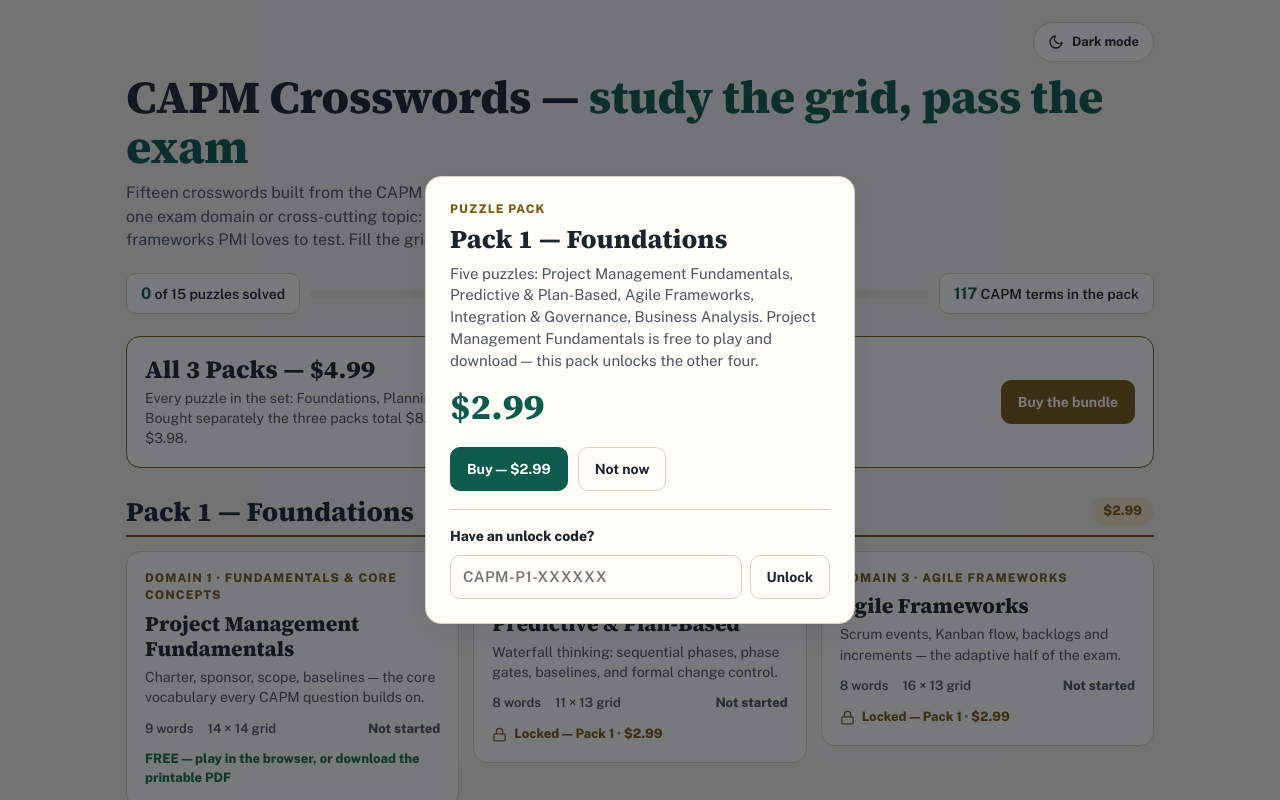
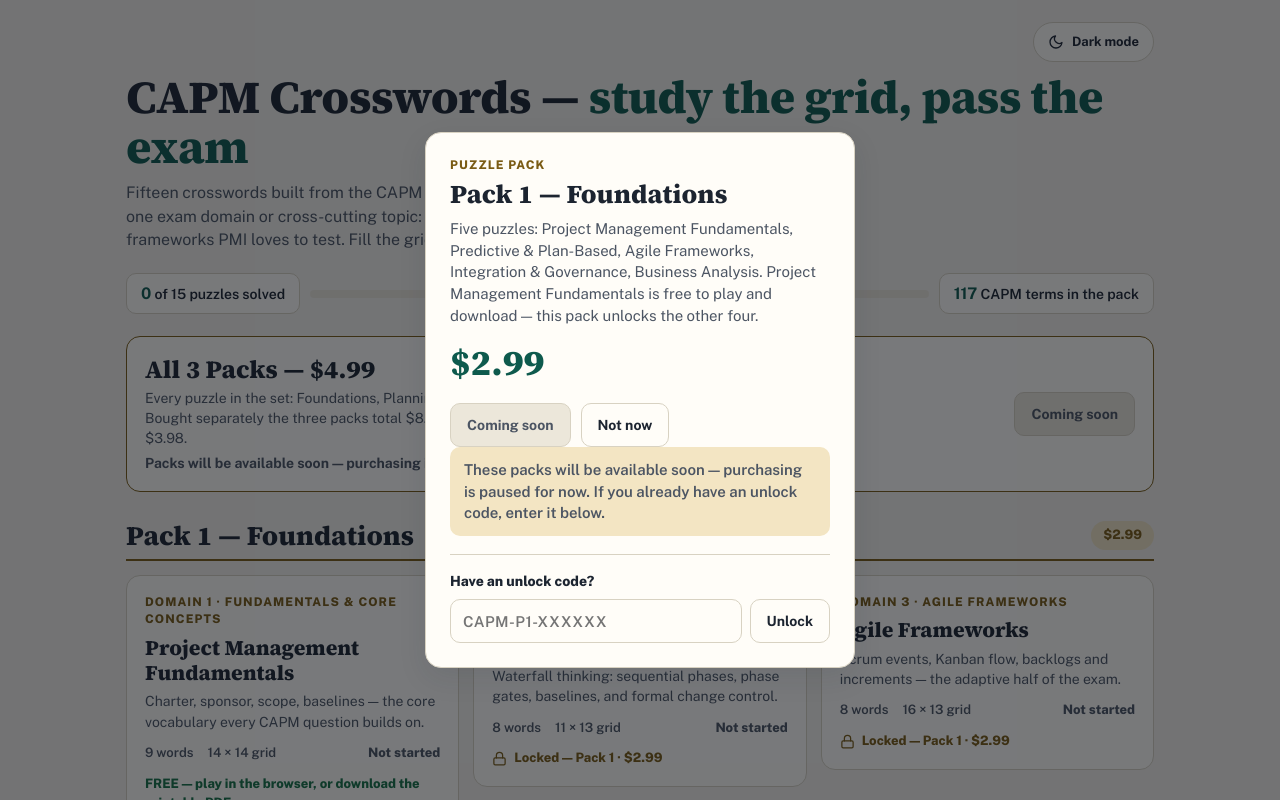
Before and after one commit to carlransom/capm-crosswords, a plain HTML site: page index.html in a window 1280 px wide. Both pictures are taken after a click on the button 639 px from the left and 656 px from the top of the page. Shown: the top 800 px of the page. Drawn offline with nearby package versions, Linux system fonts and the light colour scheme.

Commit message:
Pause purchasing: Buy buttons now Coming soon, Square links removed

```diff
--- a/index.html
+++ b/index.html
@@ -126,6 +126,10 @@
       .btn.primary{background:var(--accent);border-color:var(--accent);color:var(--accent-ink)}
       .btn.gold{background:var(--gold);border-color:var(--gold);color:#fff}
       :root[data-theme="dark"] .btn.gold{color:#191204}
+      .btn:disabled{background:var(--surface2);border-color:var(--line);color:var(--ink2);cursor:not-allowed}
+      .btn:disabled:hover{border-color:var(--line)}
+      :root[data-theme="dark"] .btn.gold:disabled{color:var(--ink2)}
+      .soon-note{margin:6px 0 0;font-size:13px;font-weight:700;color:var(--gold)}
       .layout{display:grid;grid-template-columns:minmax(0,560px) minmax(0,1fr);gap:22px;align-items:start}
       @media (max-width:820px){.layout{grid-template-columns:1fr}}
       .boardbox{background:var(--surface);border:1px solid var(--line);border-radius:14px;padding:12px;box-shadow:var(--shadow)}
@@ -191,9 +195,10 @@
           <div>
             <h2>All 3 Packs — $4.99</h2>
             <p>Every puzzle in the set: Foundations, Planning &amp; Control, and People &amp; Risk. Bought separately the three packs total $8.97 — the bundle saves you $3.98.</p>
+            <p class="soon-note">Packs will be available soon — purchasing is paused for now.</p>
           </div>
           <span class="price">$4.99</span>
-          <button class="btn gold buy" id="bundleBuy" type="button">Buy the bundle</button>
+          <button class="btn gold buy" id="bundleBuy" type="button" disabled aria-disabled="true">Coming soon</button>
         </div>
         <div id="packGroups"></div>
         <p class="foot">Clues follow the PMI CAPM Exam Content Outline and PMBOK® Guide terminology. Progress is saved on this device — close the page and your grids, timer and checks are right where you left them when you come back. PMBOK and CAPM are registered marks of the Project Management Institute, Inc. This is an independent study aid, not affiliated with PMI.</p>
@@ -255,10 +260,10 @@
           <p id="buyDesc"></p>
           <div class="bigprice" id="buyPrice"></div>
           <div class="actions">
-            <button class="btn primary" id="buyBtn" type="button">Buy</button>
+            <button class="btn primary" id="buyBtn" type="button" disabled aria-disabled="true">Coming soon</button>
             <button class="btn" id="buyClose" type="button">Not now</button>
           </div>
-          <p class="buymsg hidden" id="buyMsg" aria-live="polite"></p>
+          <p class="buymsg" id="buyMsg" aria-live="polite">These packs will be available soon — purchasing is paused for now. If you already have an unlock code, enter it below.</p>
           <div class="unlockbox">
             <label for="unlockInput">Have an unlock code?</label>
             <div class="unlockrow">
@@ -641,13 +646,10 @@
       document.getElementById("packBar").style.width=(100*done/PUZZLES.length)+"%";
     }
 
-    /* ---------- buy panel: Square checkout links + unlock codes ---------- */
-    var SQUARE_LINKS = {
-      pack1:"https://square.link/u/iM100S4D",
-      pack2:"https://square.link/u/O0UmSNEh",
-      pack3:"https://square.link/u/4pdf3qBa",
-      bundle:"https://square.link/u/G5aaJuGa"
-    };
+    /* ---------- buy panel: purchasing paused (coming soon) + unlock codes ---------- */
+    /* Checkout is temporarily disabled — no payment links are used anywhere
+       and every Buy button renders disabled as "Coming soon". The unlock
+       codes below still work exactly as before. */
     /* code -> pack ids it unlocks (the bundle code unlocks all three) */
     var UNLOCK_CODES = {
       "CAPM-P1-7HCCYH":["pack1"],
@@ -662,7 +664,9 @@
       var title=document.getElementById("buyTitle"), desc=document.getElementById("buyDesc"),
           price=document.getElementById("buyPrice"), kicker=document.getElementById("buyKicker"),
           btn=document.getElementById("buyBtn");
-      document.getElementById("buyMsg").classList.add("hidden");
+      var bm=document.getElementById("buyMsg");
+      bm.textContent="These packs will be available soon — purchasing is paused for now. If you already have an unlock code, enter it below.";
+      bm.classList.remove("hidden");
       var um=document.getElementById("unlockMsg");
       um.classList.add("hidden"); um.textContent="";
       document.getElementById("unlockInput").value="";
@@ -671,7 +675,7 @@
         title.textContent="All 3 Packs";
         desc.textContent="Foundations, Planning & Control, and People & Risk — all 15 puzzles. Bought separately the packs total $8.97; the bundle is $4.99, a saving of $3.98.";
         price.textContent="$4.99";
-        btn.textContent="Buy the bundle — $4.99";
+        btn.textContent="Coming soon"; btn.disabled=true; btn.setAttribute("aria-disabled","true");
       } else {
         var pk=item.pack;
         kicker.textContent="Puzzle pack";
@@ -680,21 +684,12 @@
         desc.textContent="Five puzzles: "+names.join(", ")+"."+
           (pk.id==="pack1" ? " Project Management Fundamentals is free to play and download — this pack unlocks the other four." : "");
         price.textContent=pk.price;
-        btn.textContent="Buy — "+pk.price;
+        btn.textContent="Coming soon"; btn.disabled=true; btn.setAttribute("aria-disabled","true");
       }
       buyOverlay.classList.remove("hidden");
-      btn.focus();
+      document.getElementById("buyClose").focus();
     }
     function closeBuy(){ buyOverlay.classList.add("hidden"); }
-    document.getElementById("buyBtn").addEventListener("click", function(){
-      if (!buyItem) return;
-      var key = buyItem.type==="bundle" ? "bundle" : buyItem.pack.id;
-      var link = SQUARE_LINKS[key];
-      if (link) window.open(link, "_blank", "noopener");
-      var m=document.getElementById("buyMsg");
-      m.textContent="Square checkout opened in a new tab. After you pay, Square sends you to a page showing your unlock code — enter it below and the puzzles unlock right away.";
-      m.classList.remove("hidden");
-    });
     function tryUnlock(){
       var input=document.getElementById("unlockInput"), msg=document.getElementById("unlockMsg");
       var code=(input.value||"").trim().toUpperCase();
@@ -723,7 +718,6 @@
     document.getElementById("buyClose").addEventListener("click", closeBuy);
     buyOverlay.addEventListener("click", function(e){ if (e.target===buyOverlay) closeBuy(); });
     document.addEventListener("keydown", function(e){ if (e.key==="Escape" && !buyOverlay.classList.contains("hidden")) closeBuy(); });
-    document.getElementById("bundleBuy").addEventListener("click", function(){ openBuy({type:"bundle"}); });
 
     /* ---------- printable, fillable PDF of the free puzzle ----------
        Hand-built PDF: page 1 is the blank grid (one AcroForm text field per
```
